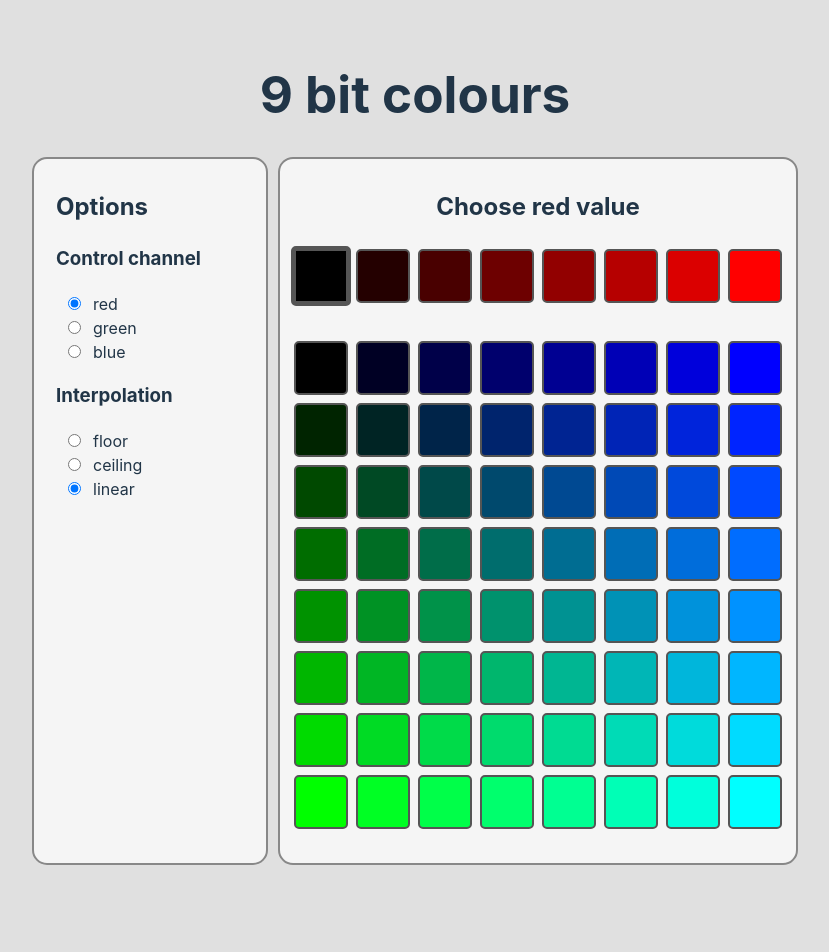
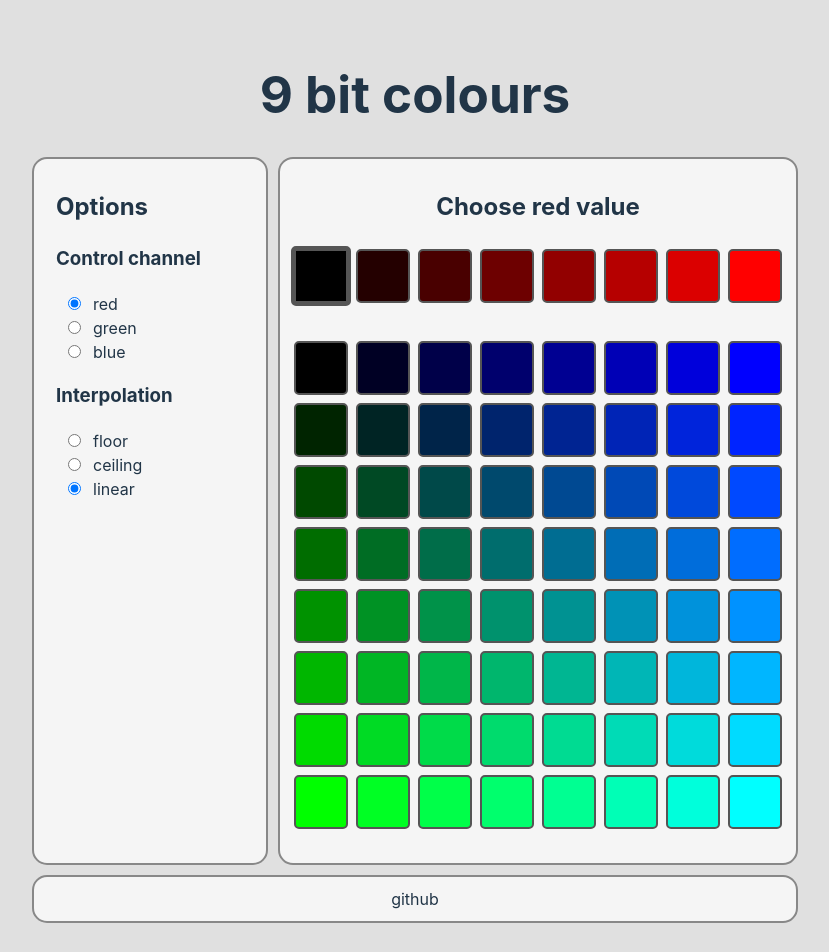
Before and after one commit to benfredwells/9bit-colour, a React (Vite) app: page / in a window 1280 px wide. Shown: the top 952 px of the page, without its empty margins (225-1054 px from the left). Before the commit the page ends 897 px from the top, so only its background shows below. Built offline with nearby package versions, Linux system fonts and the light colour scheme.

Commit message:
Add about holder

```diff
--- a/src/components/explorer.css
+++ b/src/components/explorer.css
@@ -30,8 +30,12 @@
   background-color: light-dark(#F5F5F5, #090909);
 }
 
-.hSpacer {
+.hPanelSpacer {
   width: 10px;
+}
+
+.vPanelSpacer {
+  height: 10px;
 }
 
 .vSpacer {
--- a/src/components/explorer.tsx
+++ b/src/components/explorer.tsx
@@ -17,13 +17,13 @@ function Explorer() {
   const colourValues: Array<number> = Array.from(Array(8).keys());
 
   return (
-    <>
+    <div className="column">
       <h1>9 bit colours</h1>
       <div className="row">
         <div className="panel">
           <Menu options={rgbOptions} onOptionsChange={setRGBOptions} />
         </div>
-        <div className="hSpacer"></div>
+        <div className="hPanelSpacer"></div>
         <div className="panel">
           <h2>Choose {rgbOptions.control} value</h2>
           <ColourSwatch
@@ -42,7 +42,9 @@ function Explorer() {
           <div className="status">{status}</div>
         </div>
       </div>
-    </>
+      <div className="vPanelSpacer" />
+      <div className="panel">github</div>
+    </div>
   );
 }
 
```
